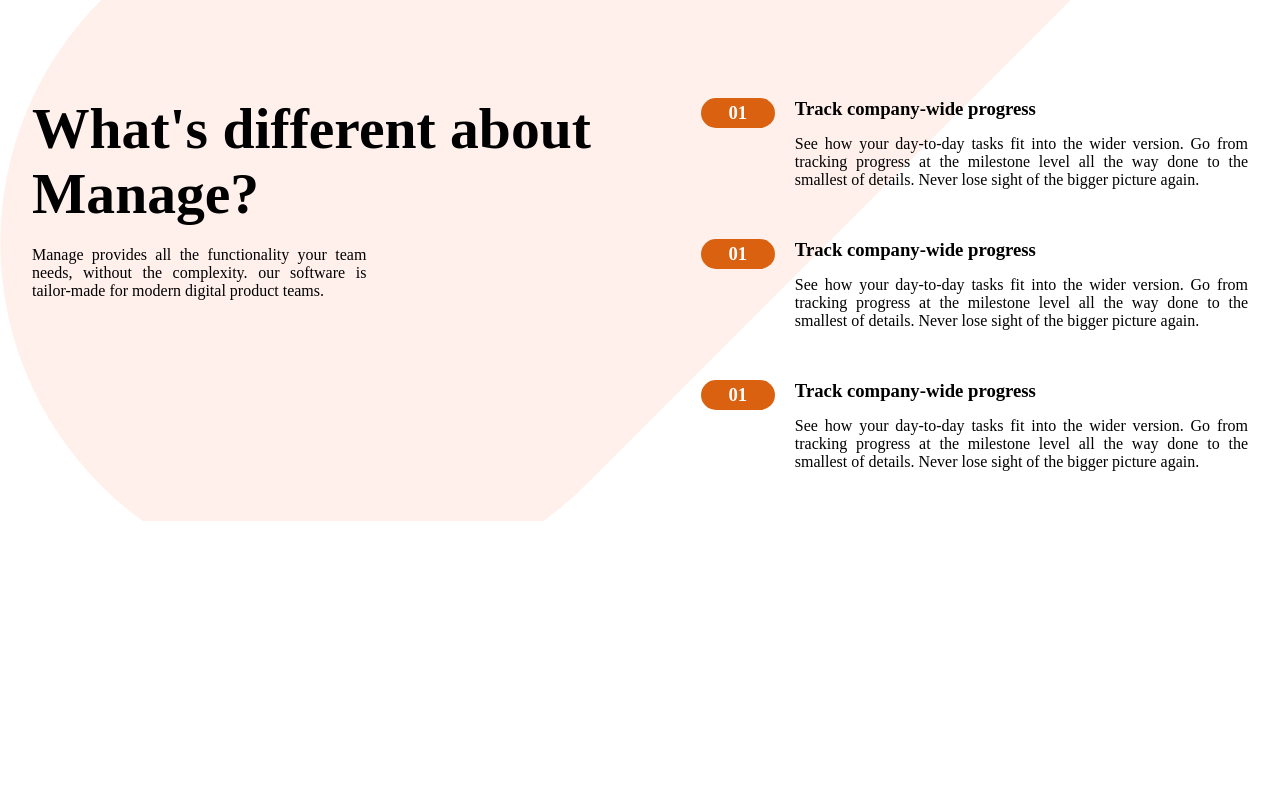
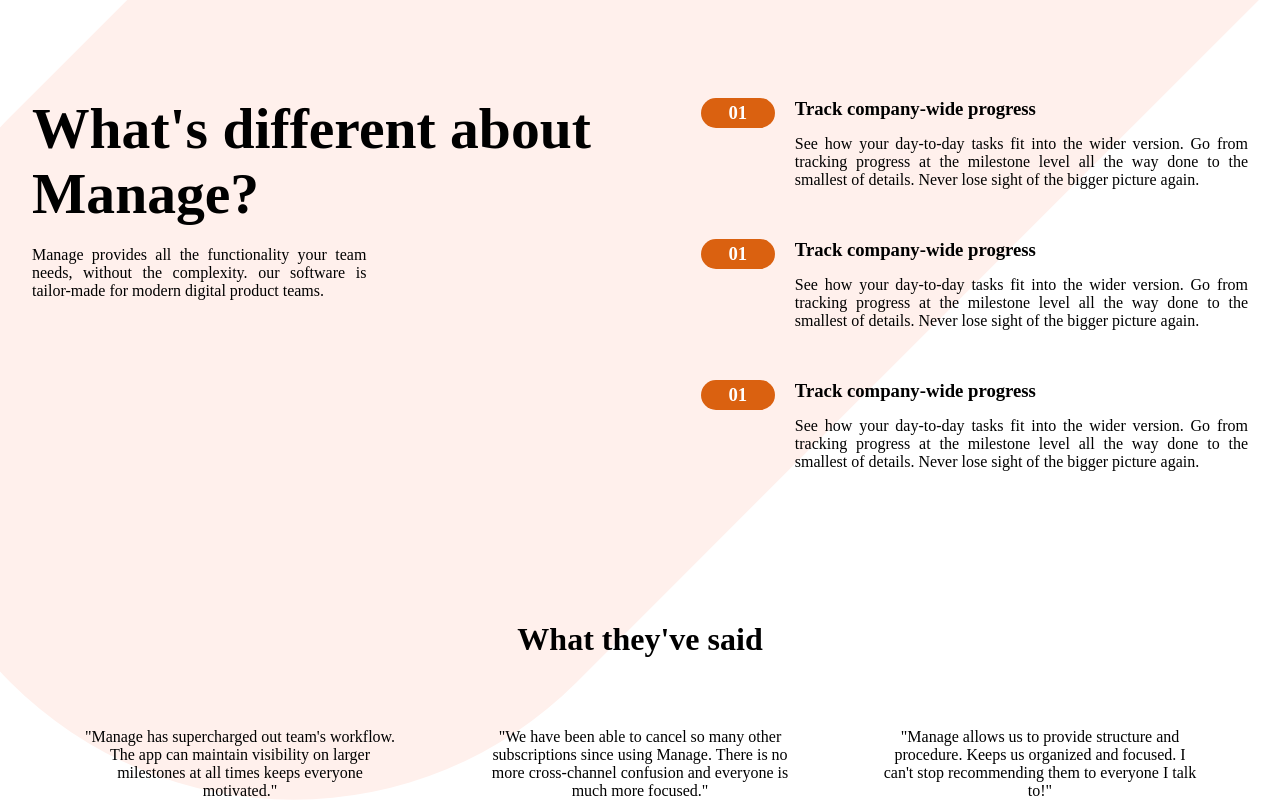
Before and after one commit to BelayAdamu/Manage-landing-page, a website: page index.html in a window 1280 px wide. Shown: the part 694-1494 px from the top of the page. Before the commit the page ends 1215 px from the top, so only its background shows below. Drawn offline with Linux system fonts and the light colour scheme.

Commit message:
working on testimonials

```diff
--- a/index.html
+++ b/index.html
@@ -87,5 +87,33 @@
                 </div>
             </div>
         </div>
+        <div class="testimonials">
+            <div class="testimonials_heading">
+                <h1>What they've said</h1>
+            </div>
+            <div class="testimonial_cards">
+                <div class="card">
+                    <div class="avatar"></div>
+                    <div class="card_content">
+                        <p>"Manage has supercharged out team's workflow. The app can maintain visibility
+                            on larger milestones at all times keeps everyone motivated."</p>
+                    </div>
+                </div>
+                <div class="card">
+                    <div class="avatar"></div>
+                    <div class="card_content">
+                        <p>"We have been able to cancel so many other subscriptions since using Manage.
+                            There is no more cross-channel confusion and everyone is much more focused."</p>
+                    </div>
+                </div>
+                <div class="card">
+                    <div class="avatar"></div>
+                    <div class="card_content">
+                        <p>"Manage allows us to provide structure and procedure. Keeps us organized and
+                            focused. I can't stop recommending them to everyone I talk to!"</p>
+                    </div>
+                </div>
+            </div>
+        </div>
     </body>
 </html>
--- a/styles/styles.css
+++ b/styles/styles.css
@@ -136,7 +136,6 @@
 }
 .rightAbout{
     width: 50%;
-    height: 200px;
     display: flex;
     flex-direction: column;
     justify-items: flex-end;
@@ -170,3 +169,27 @@
     text-align: justify;
     margin-bottom: 50px;
 }
+
+.testimonials{
+    margin-top: 100px;
+    display: flex;
+    flex-direction: column;
+    width: 100vw;
+    justify-content: center;
+    align-content: center;
+}
+.testimonials_heading h1{
+    text-align: center;
+    margin-bottom: 70px;
+}
+.testimonial_cards {
+    display: flex;
+    flex-direction: row;
+    justify-content: space-evenly;
+}
+.card {
+    width: 25%;
+}
+.card_content {
+    text-align: center;
+}
```
